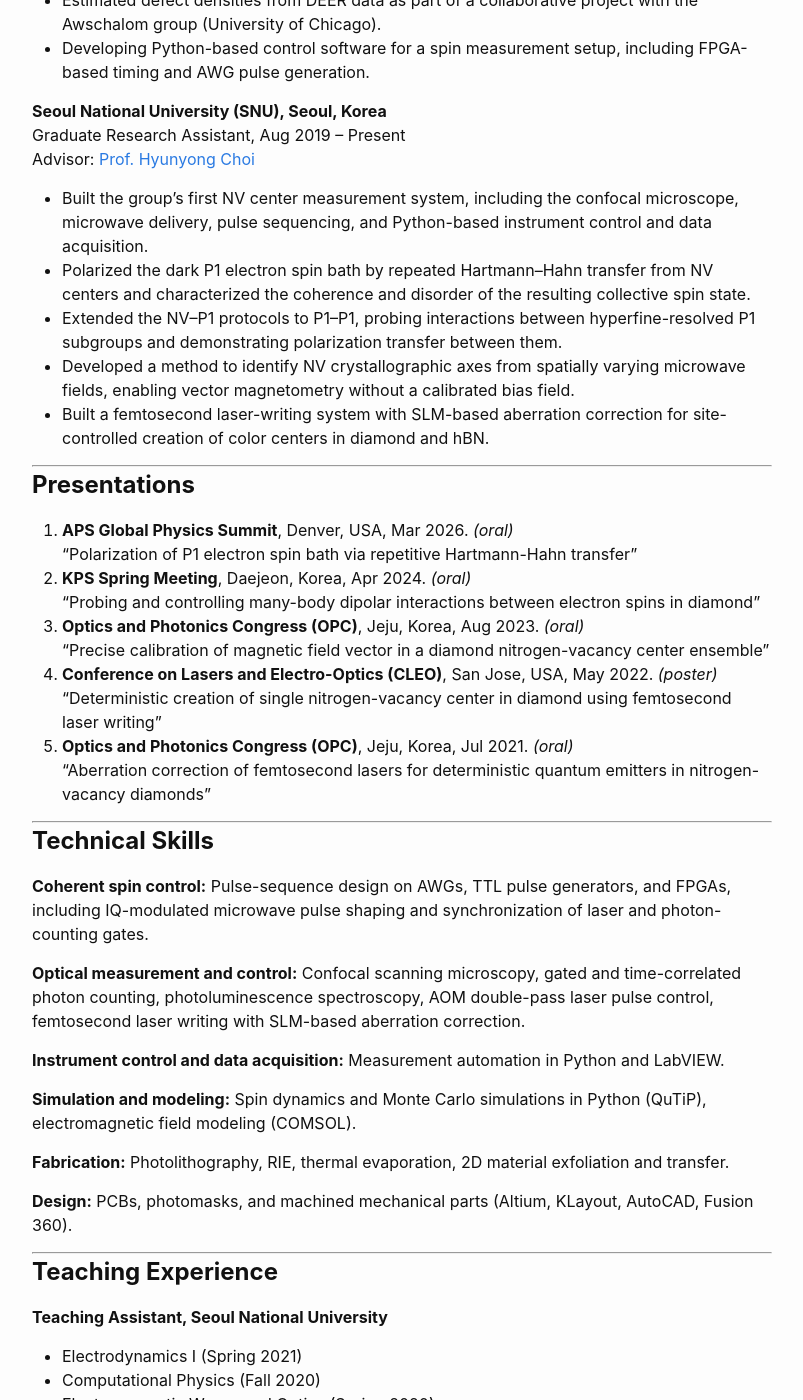
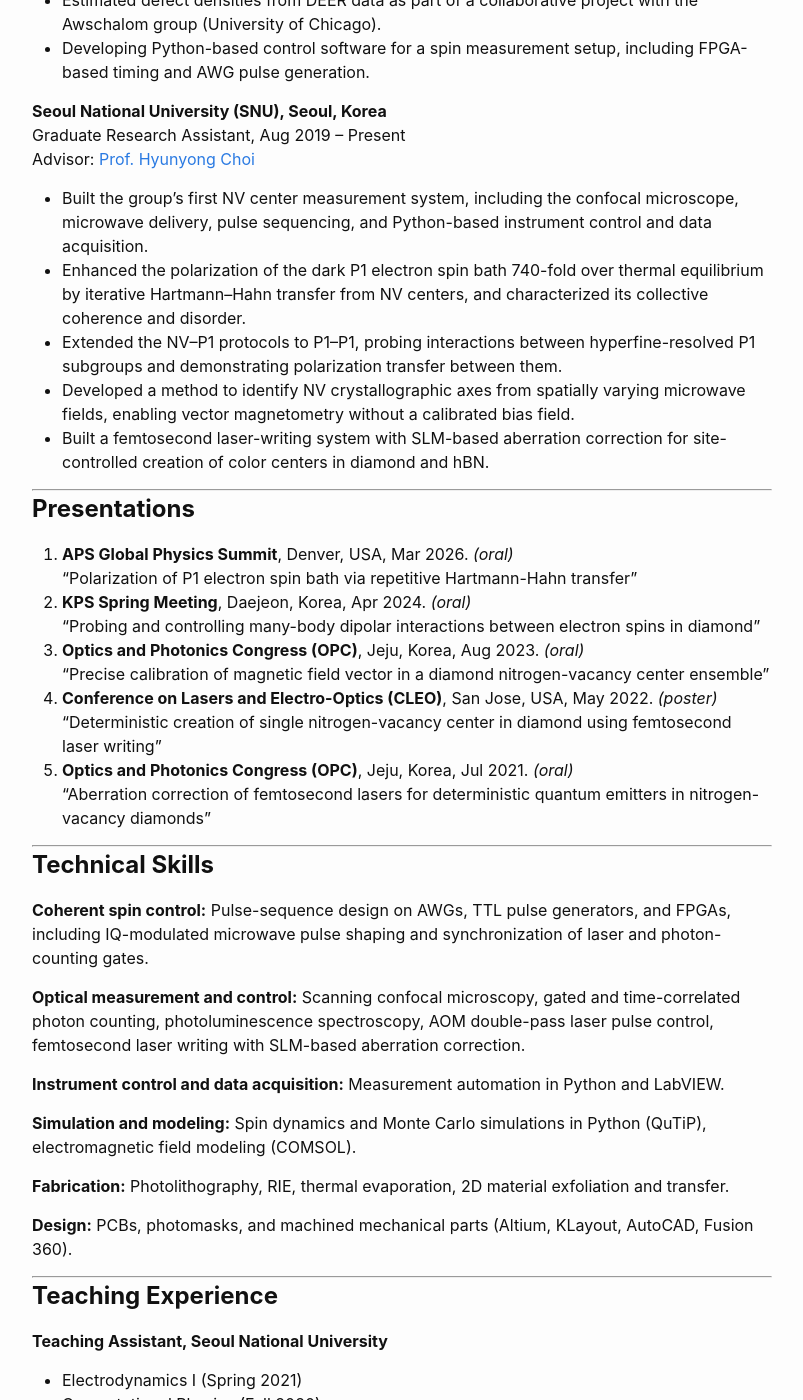
Before and after one commit to twyoon/twyoon.github.io, a Jekyll site: the page built from cv.md, in a window 1280 px wide and 1400 px high, scrolled down 567 px. Shown: the whole window, without its empty margins (238-1041 px from the left). Built offline with Jekyll 4.4.1, drawn with Linux system fonts in a browser that asks for light colours.

Commit message:
Update CV

```diff
--- a/cv.md
+++ b/cv.md
@@ -35,7 +35,7 @@ Graduate Research Assistant, Aug 2019 – Present
 Advisor: [Prof. Hyunyong Choi](https://choigroup.snu.ac.kr/)
 
 - Built the group's first NV center measurement system, including the confocal microscope, microwave delivery, pulse sequencing, and Python-based instrument control and data acquisition.
-- Polarized the dark P1 electron spin bath by repeated Hartmann–Hahn transfer from NV centers and characterized the coherence and disorder of the resulting collective spin state.
+- Enhanced the polarization of the dark P1 electron spin bath 740-fold over thermal equilibrium by iterative Hartmann–Hahn transfer from NV centers, and characterized its collective coherence and disorder.
 - Extended the NV–P1 protocols to P1–P1, probing interactions between hyperfine-resolved P1 subgroups and demonstrating polarization transfer between them.
 - Developed a method to identify NV crystallographic axes from spatially varying microwave fields, enabling vector magnetometry without a calibrated bias field.
 - Built a femtosecond laser-writing system with SLM-based aberration correction for site-controlled creation of color centers in diamond and hBN.
@@ -61,7 +61,7 @@ Advisor: [Prof. Hyunyong Choi](https://choigroup.snu.ac.kr/)
 
 **Coherent spin control:** Pulse-sequence design on AWGs, TTL pulse generators, and FPGAs, including IQ-modulated microwave pulse shaping and synchronization of laser and photon-counting gates.
 
-**Optical measurement and control:** Confocal scanning microscopy, gated and time-correlated photon counting, photoluminescence spectroscopy, AOM double-pass laser pulse control, femtosecond laser writing with SLM-based aberration correction.
+**Optical measurement and control:** Scanning confocal microscopy, gated and time-correlated photon counting, photoluminescence spectroscopy, AOM double-pass laser pulse control, femtosecond laser writing with SLM-based aberration correction.
 
 **Instrument control and data acquisition:** Measurement automation in Python and LabVIEW.
 
```
Also changed, not shown: index.md (+1 -1 lines), 2 other files.
